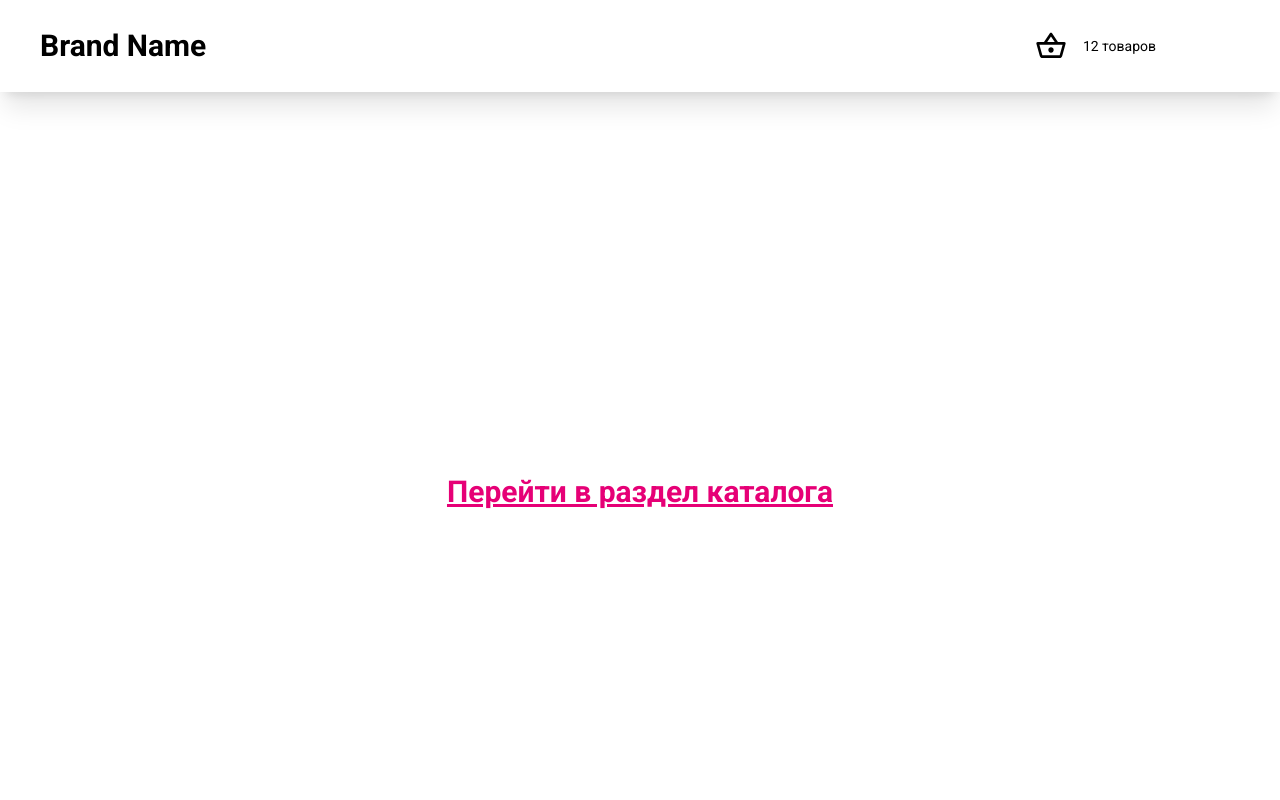
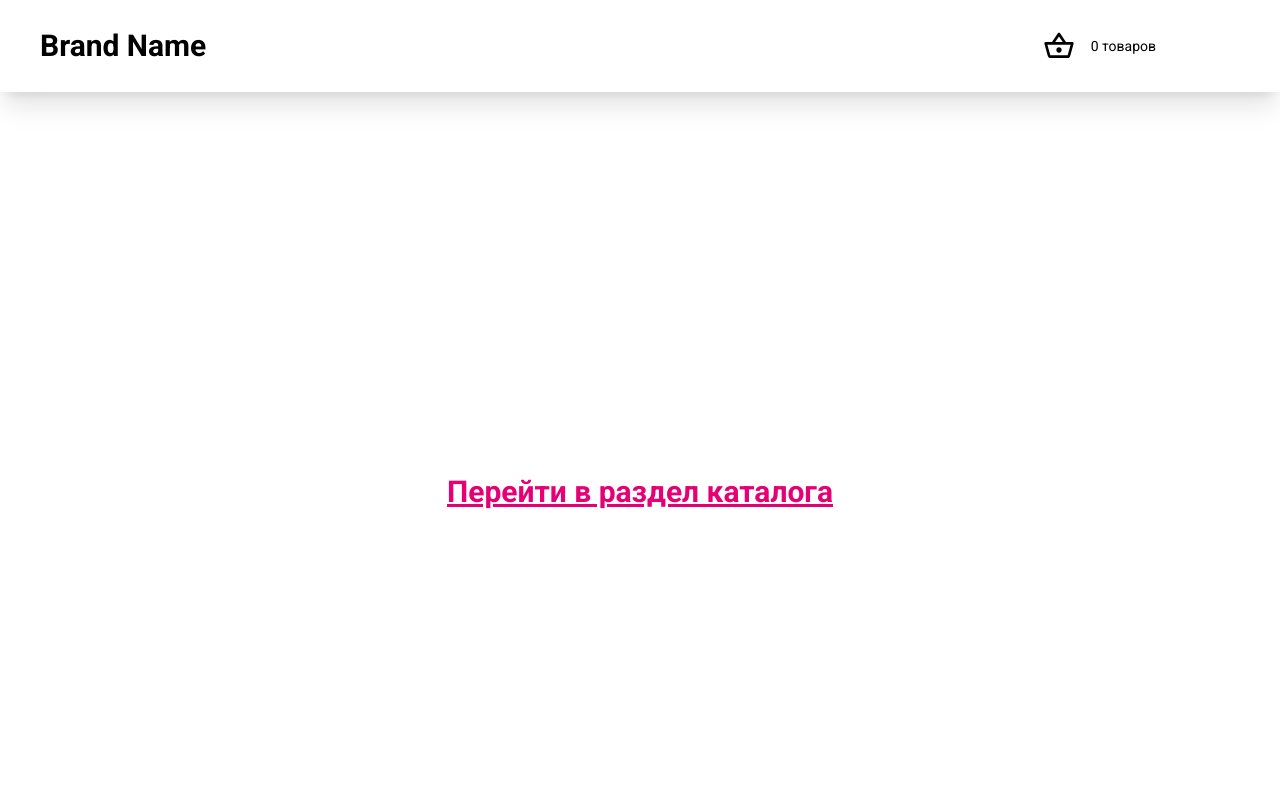
Before and after one commit to fanil116/ADesign, a Nuxt app: page / in a window 1280 px wide. Shown: the top 800 px of the page. Built offline with nearby package versions, Linux system fonts and the light colour scheme.

Commit message:
added popup and lint fix end one hours

```diff
--- a/components/AppFooter.vue
+++ b/components/AppFooter.vue
@@ -6,7 +6,11 @@
       </div>
       <div class="flex flex-col mr-21 text-sm">
         <p>Разработчик</p>
-          <a href="https://kazan.hh.ru/resume/fadbaa4bff064056290039ed1f62786166776e?hhtmFrom=resume_list" target="_blank" class="underline">
+        <a
+          href="https://kazan.hh.ru/resume/fadbaa4bff064056290039ed1f62786166776e?hhtmFrom=resume_list"
+          target="_blank"
+          class="underline"
+        >
           Борханов Фаниль
         </a>
       </div>
--- a/components/AppHeader.vue
+++ b/components/AppHeader.vue
@@ -10,14 +10,19 @@
           class="mr-4 header__icon"
         />
         <div class="text-sm mr-21">
-            12 товаров
+          {{ store.selectedProduct.length }} товаров
         </div>
       </div>
     </div>
   </header>
 </template>
 
-  <script setup lang="ts"></script>
+<script setup lang="ts">
+import { useApplicationStore } from '@/store/application'
+
+const store = useApplicationStore()
+</script>
+
   <style scoped>
     .header__icon {
         width: 32px;
--- /dev/null
+++ b/components/AppPopup.vue
@@ -0,0 +1,38 @@
+<template>
+  <transition name="fade">
+    <div
+      v-if="isVisible"
+      class="popup"
+    >
+      <div class="popup__content">
+        <slot />
+      </div>
+    </div>
+  </transition>
+</template>
+
+<script setup>
+import { defineProps, defineEmits, watch, ref } from 'vue'
+
+const props = defineProps({
+  isVisible: Boolean,
+  time: Number,
+})
+const emit = defineEmits(['close'])
+
+const localVisible = ref(props.isVisible)
+
+watch(() => props.isVisible, (newVal) => {
+  localVisible.value = newVal
+  if (newVal) {
+    setTimeout(() => {
+      localVisible.value = false
+      emit('close')
+    }, props.time)
+  }
+})
+</script>
+
+<style scoped>
+
+</style>
--- a/components/ProductCard.vue
+++ b/components/ProductCard.vue
@@ -53,6 +53,9 @@
 <script setup lang="ts">
 import { ref } from 'vue'
 import type { Product } from '@/types'
+import { useApplicationStore } from '@/store/application'
+
+const store = useApplicationStore()
 
 const props = defineProps({
   item: {
@@ -60,7 +63,7 @@ const props = defineProps({
     required: true,
   },
 })
-
+const emit = defineEmits(['showPopup'])
 const isHovered = ref(false)
 
 const onMouseEnter = () => {
@@ -72,7 +75,8 @@ const onMouseLeave = () => {
 }
 
 const addCard = () => {
-  console.log("add")
+  store.addProduct(props.item)
+  emit('showPopup')
 }
 function format(price: number) {
   return price.toLocaleString('ru-RU', {
@@ -86,6 +90,7 @@ const calculateDiscount = (oldPrice: number, newPrice: number) => {
   return Math.round(((oldPrice - newPrice) / oldPrice) * 100)
 }
 </script>
+
 <style lang="css" scoped>
 .product-card__item-discount {
     position: absolute;
--- a/layouts/default.vue
+++ b/layouts/default.vue
@@ -1,5 +1,5 @@
 <template>
-    <div>
+  <div class="flex flex-col min-h-screen">
     <app-header />
     <slot />
     <app-footer />
--- a/pages/catalog.vue
+++ b/pages/catalog.vue
@@ -10,9 +10,20 @@
       >
         <product-card
           :item="item"
+          @show-popup="showPopup"
         />
       </div>
     </div>
+    <Teleport to="body">
+      <app-popup
+        class="fixed bottom-30 right-10"
+        :is-visible="isVisible"
+        :time="2000"
+        @close="closePopup"
+      >
+        <p>Add to cart</p>
+      </app-popup>
+    </Teleport>
   </div>
 </template>
 
@@ -21,6 +32,14 @@
 import { useApplicationStore } from '@/store/application'
 
 const store = useApplicationStore()
+const isVisible = ref(false)
+const closePopup = function () {
+  isVisible.value = false
+}
+const showPopup = function () {
+  console.log('show')
+  isVisible.value = true
+}
 onMounted(() => {
   store.initStore()
 })
--- a/store/application.ts
+++ b/store/application.ts
@@ -10,6 +10,7 @@ export const useApplicationStore = defineStore('application', () => {
   const products: Ref<Product[]> = ref([])
   const lastUpdated: Ref<number | null> = ref(null)
   const cacheTime = 5 * 60 * 1000 // 5 минут
+  const selectedProduct: Ref<Product[]> = ref([])
 
   const loadProducts = async () => {
     const now = Date.now()
@@ -42,5 +43,9 @@ export const useApplicationStore = defineStore('application', () => {
     loadProducts()
   }
 
-  return { products, loadProducts, initStore }
+  const addProduct = (item: Product) => {
+    selectedProduct.value.push(item)
+  }
+
+  return { products, selectedProduct, loadProducts, initStore, addProduct }
 })
--- a/utils/api.ts
+++ b/utils/api.ts
@@ -1,4 +1,4 @@
 export const apiPath = {
-    hello: '/api/hello',
-    catalog: '/api/catalog'
+  hello: '/api/hello',
+  catalog: '/api/catalog',
 }
--- a/utils/path.ts
+++ b/utils/path.ts
@@ -1,4 +1,4 @@
 export const path = {
-    catalog: '/catalog', // Раздел должен иметь ссылку /catalog/[slug]
-    products: '/products' // Товар должен иметь ссылку /products/[id]
+  catalog: '/catalog', // Раздел должен иметь ссылку /catalog/[slug]
+  products: '/products', // Товар должен иметь ссылку /products/[id]
 }
```
Also changed, not shown: utils/generate.ts (+14 -13 lines), pages/index.vue (indentation only), types/index.ts (indentation only), 2 other files (tests, documents, lock files or other folders). Lines whose indentation alone changed are shown as unchanged.
